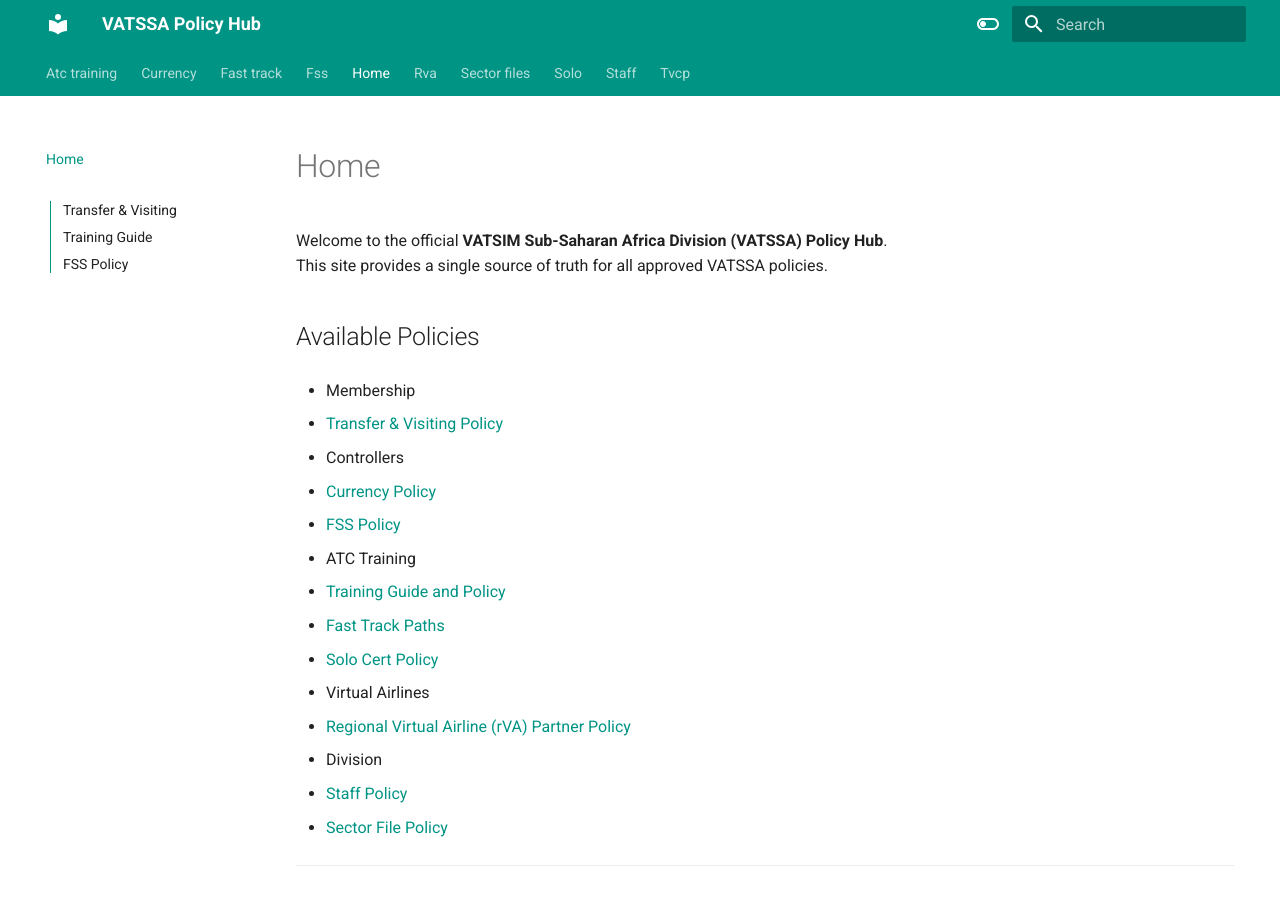
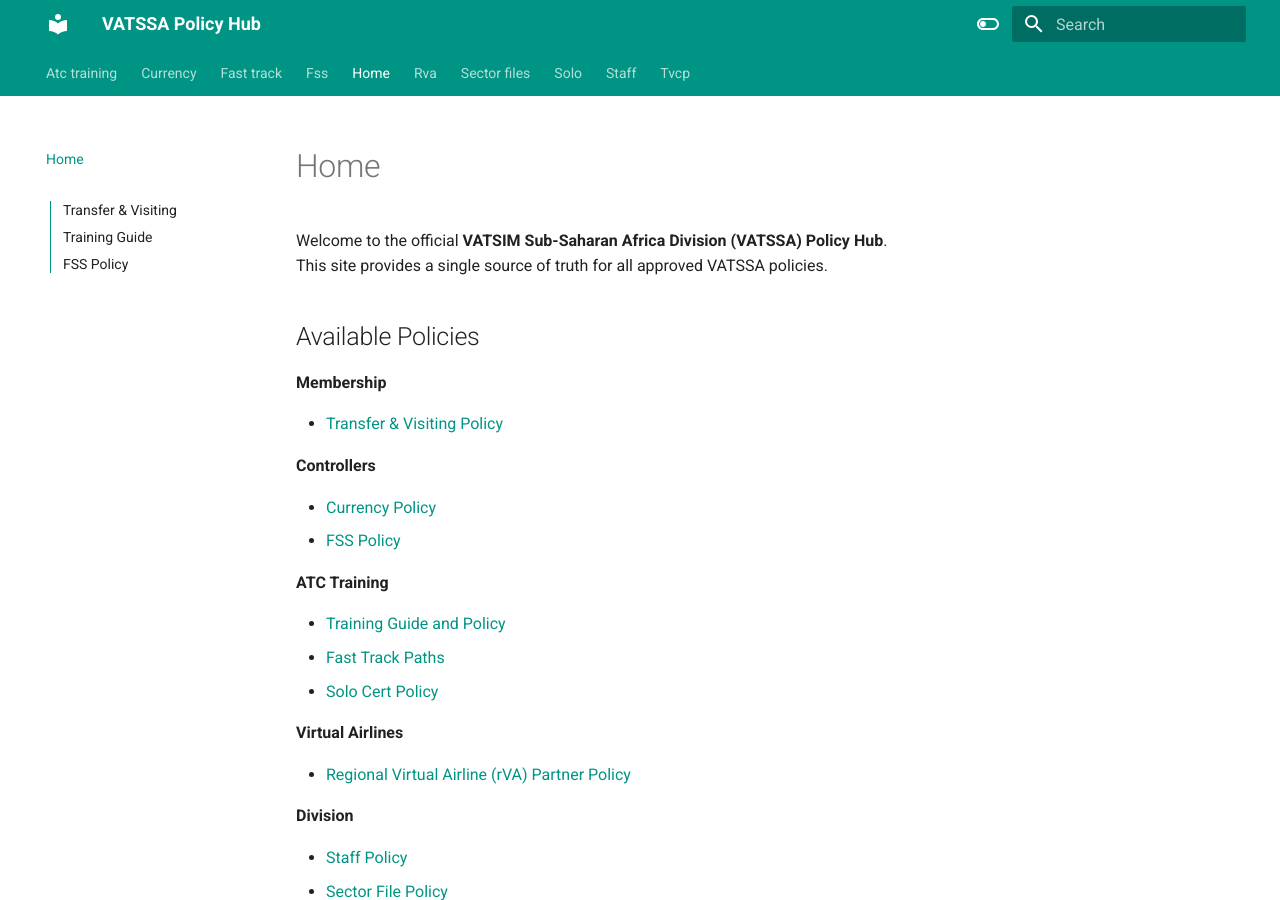
Before and after one commit to VATSIM-SSA/SSA-Policy, an MkDocs documentation site: the page built from docs/index.md, in a window 1280 px wide and 900 px high. Built offline with MkDocs 1.6.1 and Material for MkDocs 9.7.7, drawn with Linux system fonts in a browser that asks for light colours.

```diff
--- a/docs/index.md
+++ b/docs/index.md
@@ -5,28 +5,29 @@ This site provides a single source of truth for all approved VATSSA policies.
 
 ## Available Policies
 
-- Membership
+**Membership**
 
-  - [Transfer & Visiting Policy](tvcp/overview.md)
+- [Transfer & Visiting Policy](tvcp/overview.md)
 
-- Controllers
+**Controllers**
 
-  - [Currency Policy](currency/overview.md)
-  - [FSS Policy](fss/overview.md)
+- [Currency Policy](currency/overview.md)
+- [FSS Policy](fss/overview.md)
 
-- ATC Training
+**ATC Training**
 
-  - [Training Guide and Policy](atc-training/overview.md)
-  - [Fast Track Paths](fast-track/overview.md)
-  - [Solo Cert Policy](solo/overview.md)
+- [Training Guide and Policy](atc-training/overview.md)
+- [Fast Track Paths](fast-track/overview.md)
+- [Solo Cert Policy](solo/overview.md)
 
-- Virtual Airlines
+**Virtual Airlines**
 
-  - [Regional Virtual Airline (rVA) Partner Policy](rva/overview.md)
+- [Regional Virtual Airline (rVA) Partner Policy](rva/overview.md)
 
-- Division
-  - [Staff Policy](staff/overview.md)
-  - [Sector File Policy](sector-files/overview.md)
+**Division**
+
+- [Staff Policy](staff/overview.md)
+- [Sector File Policy](sector-files/overview.md)
 
 ---
 
```
